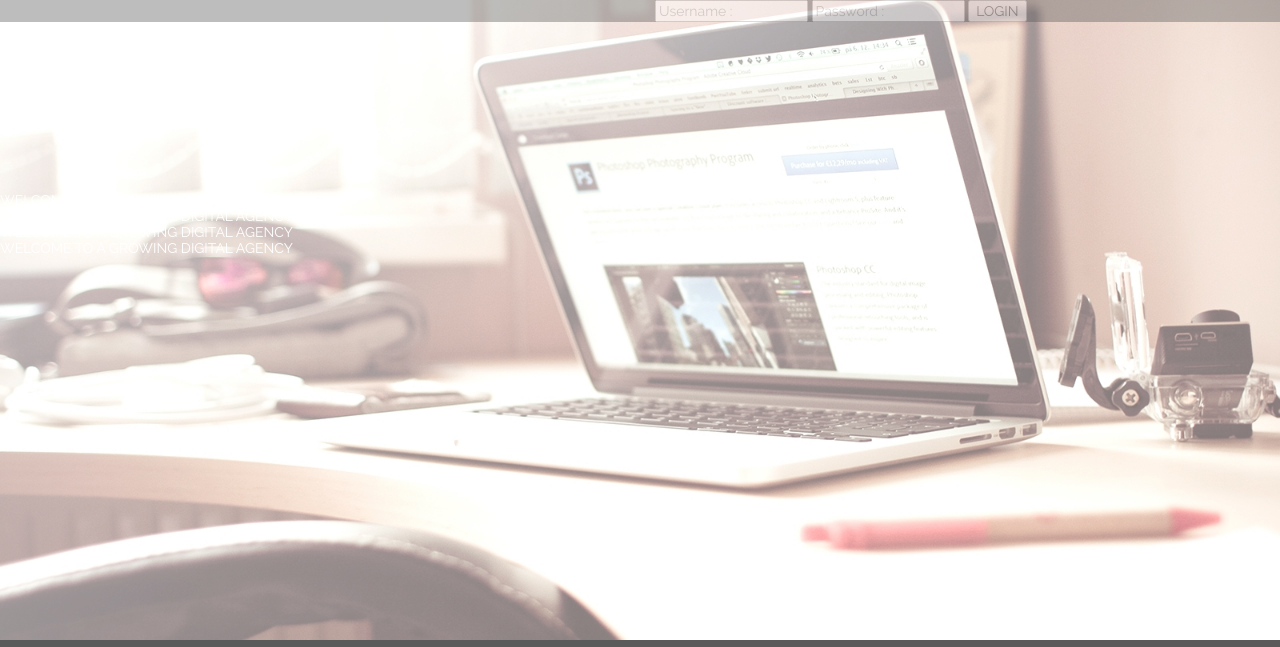
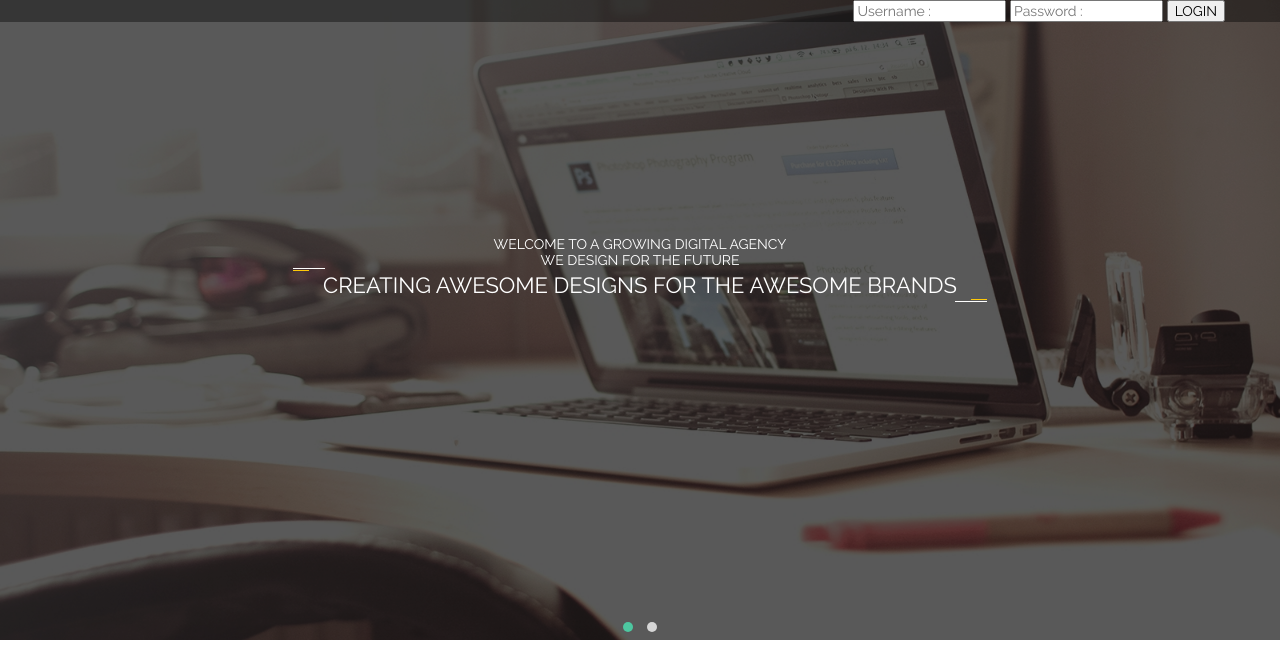
Before and after one commit to Valentine1996/inception, a website built with webpack: page index.html in a window 1280 px wide. Shown: the top 647 px of the page. Built offline with nearby package versions, Linux system fonts and the light colour scheme.

Commit message:
Did some changes to main slider.

```diff
--- a/index.css
+++ b/index.css
@@ -180,21 +180,106 @@ body {
 
 /*--- Main Slider --*/
 #main-slider {
+    position:relative;
 
 }
 
 .slider-wrapper {
-    background-color: #000000;
-    opacity: 0.65;
+    background-color: rgba(0,0,0, 0.65);
 }
 
-.container-wrapper {
-    background-color: black;
-    opacity: 0.4;
+.top {
+    background-color: rgba(0,0,0,0.4);
     position: absolute;
     top: 0;
     z-index: 100;
     width: 100%;
+    text-align: right;
+}
+
+.item {
+    position:relative;
+    overflow: hidden;
+}
+
+.mask {
+    background-color: rgba(0,0,0,0.65);
+    position: absolute;
+    top: 0;
+    left: 0;
+    right: 0;
+    bottom: 0;
+}
+
+#singleImageCarousel .owl-dots {
+    position: absolute;
+    bottom: 0;
+    width: 100%;
+}
+
+.welcome h3 {
+    display: inline-block;
+    position: relative;
+    font-family: "Raleway-Regular";
+    font-size: 22px;
+    line-height: 22px;
+    padding: 6px 30px;
+}
+
+.decorator {
+    position: absolute;
+    height: 3px;
+    width: 32px;
+}
+
+.decorator.pre-icon:before {
+    content: "";
+    display: block;
+    width: 32px;
+    height: 1px;
+    background-color: white;
+    position: absolute;
+    top: 0;
+}
+
+.decorator.pre-icon:after {
+    content: "";
+    display: block;
+    width: 16px;
+    height: 1px;
+    background-color: #ffc908;
+    position: absolute;
+    bottom: 0;
+}
+
+.decorator.post-icon:before {
+    content: "";
+    display: block;
+    width: 16px;
+    height: 1px;
+    background-color: #ffc908;
+    position: absolute;
+    top: 0;
+    right: 0;
+}
+.decorator.post-icon:after {
+    content: "";
+    display: block;
+    position: absolute;
+    bottom: 0;
+    width: 32px;
+    height: 1px;
+    background-color: white;
+}
+
+.decorator.pre-icon {
+    left:0;
+    top: 0;
+}
+
+.decorator.post-icon {
+    bottom: 0;
+    right: 0;
 }
 
 /*--- LOGIN FORM --*/
@@ -204,8 +289,13 @@ body {
 .welcome {
     color: white;
     position: absolute;
-    top: 30%;
-
+    top: 236px;
+    left: 0;
+    right: 0;
+    margin: auto;
+    display: block;
+    max-width: 860px;
+    text-align: center;
 }
 /*--- NAVIGATION --*/
 .navbar-inverse {
--- a/index.html
+++ b/index.html
@@ -4,10 +4,11 @@
         <meta charset="UTF-8"/>
         <meta name="viewport" content="width=device-width, initial-scale=1.0">
         <title>Stemcell Clinik</title>
-        <link href="css/font-awesome.min.css" rel="stylesheet">
+        <link href="https://maxcdn.bootstrapcdn.com/font-awesome/4.7.0/css/font-awesome.min.css" rel="stylesheet">
         <link rel="stylesheet" href="https://maxcdn.bootstrapcdn.com/bootstrap/3.3.7/css/bootstrap.min.css">
         <script src="https://ajax.googleapis.com/ajax/libs/jquery/3.2.1/jquery.min.js"></script>
         <script src="https://maxcdn.bootstrapcdn.com/bootstrap/3.3.7/js/bootstrap.min.js"></script>
+
         <!--OwlCarousel-->
         <link href="https://cdnjs.cloudflare.com/ajax/libs/OwlCarousel2/2.2.1/assets/owl.carousel.css" rel="stylesheet">
         <link href="https://cdnjs.cloudflare.com/ajax/libs/OwlCarousel2/2.2.1/assets/owl.carousel.min.css" rel="stylesheet">
@@ -24,38 +25,30 @@
     </head>
     <body>
         <section id="main-slider">
-            <div class="slider-wrapper">
-                <div class="container-wrapper">
+            <div class="top">
                 <div class="container">
-                        <div class="row">
-                            <div class="col-md-6">
-
-                            </div>
-                            <div class="col-md-6">
-                                <div class="login-form">
+                    <form action="/">
                         <input type="text" id="username" name="username" placeholder="Username :">
                         <input type="password" id="password" name="password" placeholder="Password :">
                         <button id="login">LOGIN</button>
+                    </form>
                 </div>
             </div>
+            <!--Carousel-->
+            <div id="singleImageCarousel" class="owl-carousel owl-theme">
+
+                <div class="item">
+                    <img src="img/slider-image1.jpg">
+                    <div class="mask"></div>
+                    <div class="welcome">
+                        <h2> WELCOME TO A GROWING DIGITAL AGENCY </h2>
+                        <h1>WE DESIGN FOR THE FUTURE</h1>
+                        <h3><i class="pre-icon decorator"></i>CREATING AWESOME DESIGNS FOR THE AWESOME BRANDS <i class="post-icon decorator"></i></h3>
                     </div>
                 </div>
-                </div>
-                <div>
-                    <div id="singleImageCarousel" class="owl-carousel owl-theme">
-                        <div>
-                            <img src="img/slider-image1.jpg">
-                            <div class="welcome">
-                                <h1> WELCOME TO A GROWING DIGITAL AGENCY </h1>
-                                <h1> WELCOME TO A GROWING DIGITAL AGENCY </h1>
-                                <h1> WELCOME TO A GROWING DIGITAL AGENCY </h1>
-                                <h1> WELCOME TO A GROWING DIGITAL AGENCY </h1>
-                            </div>
-                        </div>
-                        <div>
+
+                <div class="item" >
                     <img src="img/slider-image2.jpg">
-                        </div>
-                    </div>
                 </div>
             </div>
         </section>
@@ -269,7 +262,7 @@
             </div>
         </div>
     </section>
-
+</body>
     <script>
         $(document).ready(function(){
             $("#singleImageCarousel").owlCarousel({
@@ -281,11 +274,9 @@
 
         $("#forthImageCarousel").owlCarousel({
             nav: true,
+            navText: ['<i class="fa fa-chevron-left"></i>','<i class="fa fa-chevron-right"></i>'],
             items: 4,
             loop: true
         });
-
-//        $( ".owl-prev").html('<i class="fa fa-chevron-left"></i>');
-//        $( ".owl-next").html('<i class="fa fa-chevron-right"></i>');
     </script>
 </html>
```
Also changed, not shown: css/font-awesome.min.css (deleted). Lines whose indentation alone changed are shown as unchanged.
